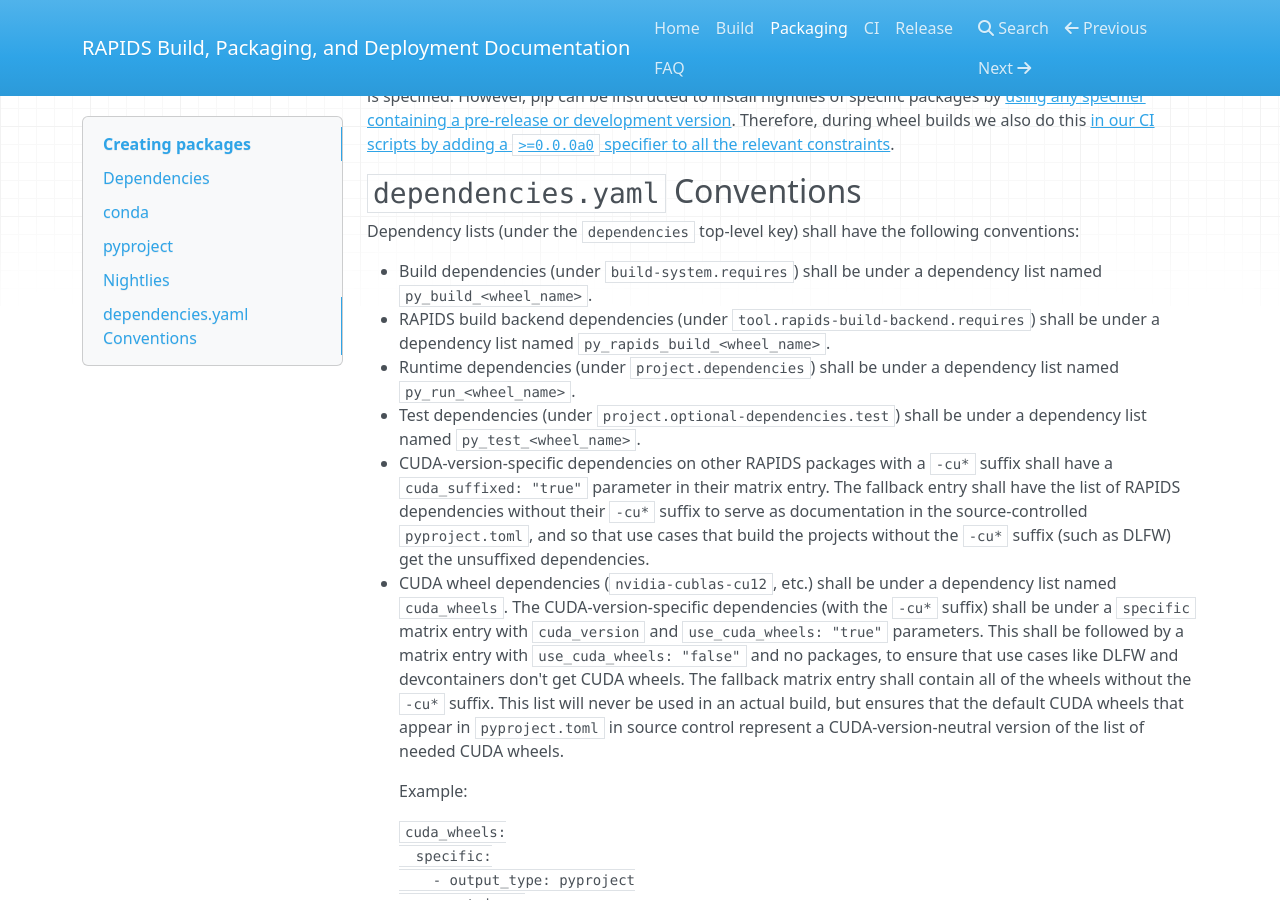
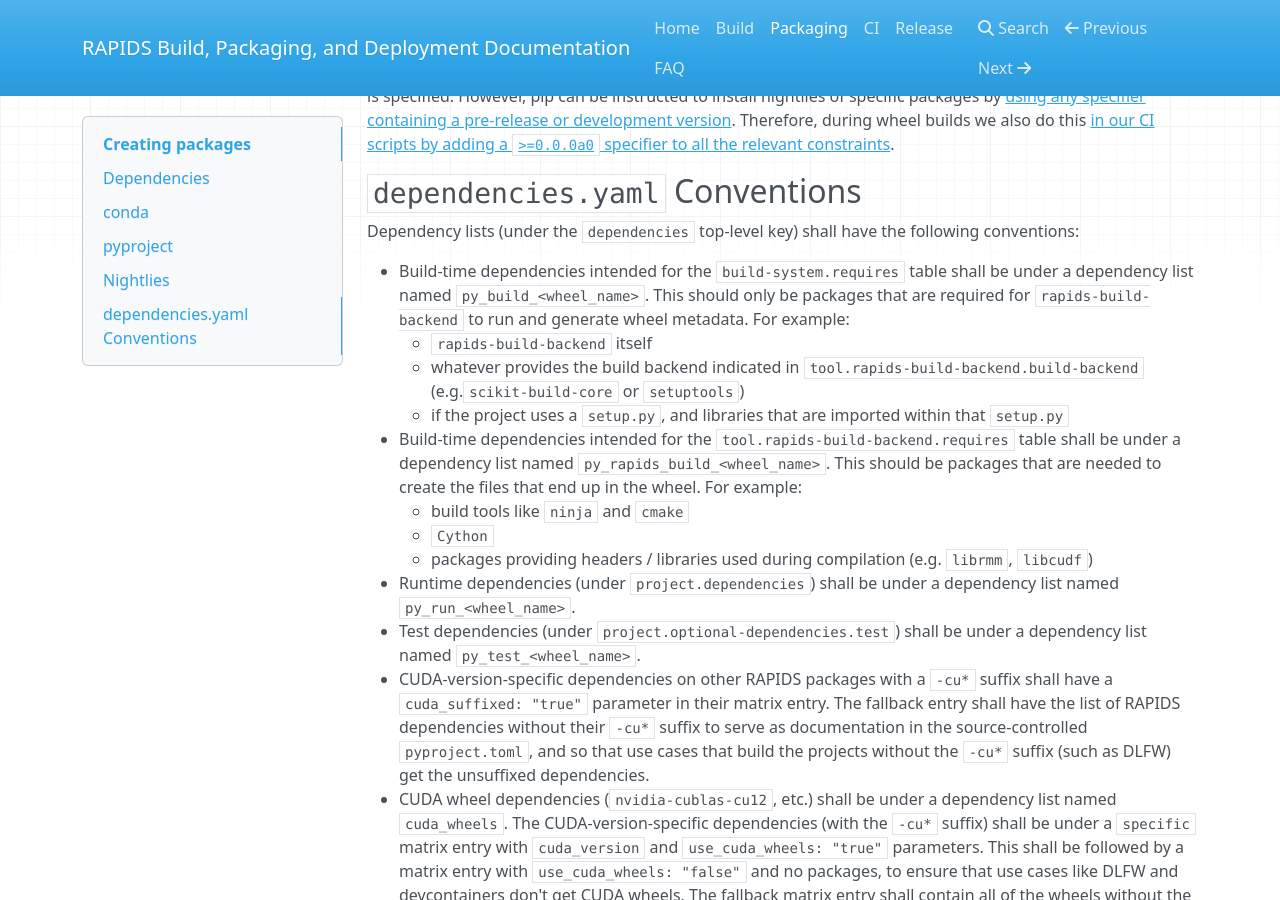
Before and after one commit to rapidsai/build-planning, an MkDocs documentation site: the page built from docs/docs/packaging.md, in a window 1280 px wide and 900 px high, scrolled down 2404 px. Built offline with MkDocs 1.6.1, drawn with Linux system fonts in a browser that asks for light colours; nearby versions of some CDN libraries.

Commit message:
Review feedback

```diff
--- a/docs/docs/packaging.md
+++ b/docs/docs/packaging.md
@@ -91,11 +91,24 @@ Therefore, during wheel builds we also do this [in our CI scripts by adding a `>
 Dependency lists (under the `dependencies` top-level key) shall have the
 following conventions:
 
-- Build dependencies (under `build-system.requires`) shall be under a
-  dependency list named `py_build_<wheel_name>`.
-- RAPIDS build backend dependencies (under
-  `tool.rapids-build-backend.requires`) shall be under a dependency list named
-  `py_rapids_build_<wheel_name>`.
+- Build-time dependencies intended for the `build-system.requires` table shall
+  be under a dependency list named `py_build_<wheel_name>`. This should only be
+  packages that are required for `rapids-build-backend` to run and generate
+  wheel metadata. For example:
+    - `rapids-build-backend` itself
+    - whatever provides the build backend indicated in
+      `tool.rapids-build-backend.build-backend` (e.g.`scikit-build-core` or
+      `setuptools`)
+    - if the project uses a `setup.py`, and libraries that are imported within
+      that `setup.py`
+- Build-time dependencies intended for the `tool.rapids-build-backend.requires`
+  table shall be under a dependency list named `py_rapids_build_<wheel_name>`.
+  This should be packages that are needed to create the files that end up in
+  the wheel. For example:
+    - build tools like `ninja` and `cmake`
+    - `Cython`
+    - packages providing headers / libraries used during compilation (e.g.
+      `librmm`, `libcudf`)
 - Runtime dependencies (under `project.dependencies`) shall be under a
   dependency list named `py_run_<wheel_name>`.
 - Test dependencies (under `project.optional-dependencies.test`) shall be under
```
